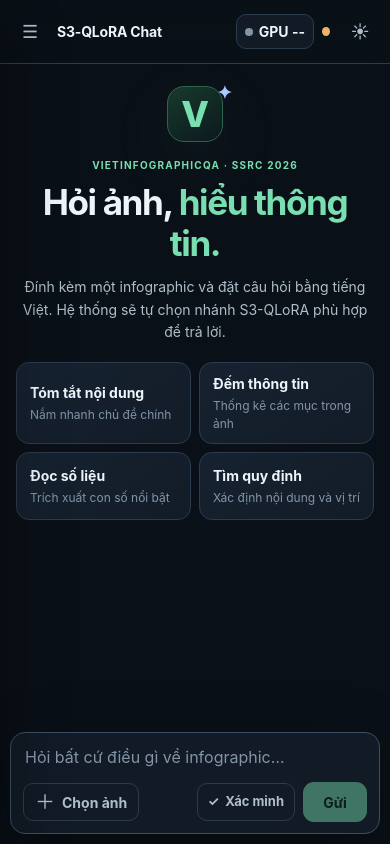
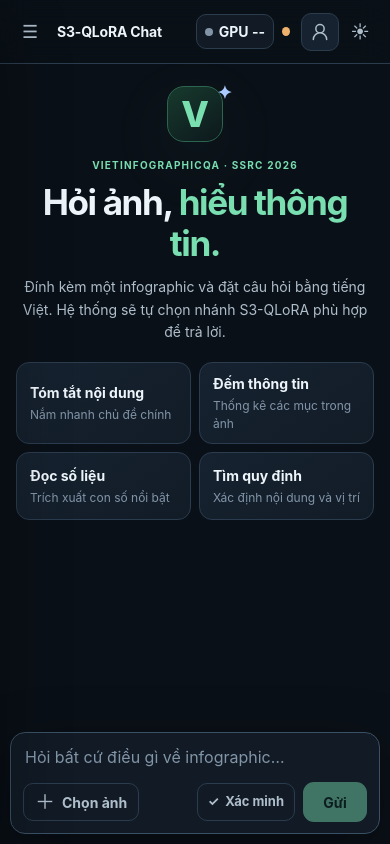
Before and after one commit to ptlocnguyen/vinfqa-chat-web, a plain HTML site: page index.html in a window 390 px wide. Drawn offline with Linux system fonts and the light colour scheme; no server answers.

Commit message:
style: expose account access in top navigation

```diff
--- a/assets/styles.css
+++ b/assets/styles.css
@@ -340,6 +340,8 @@ img { max-width: 100%; }
 }
 
 .icon-btn:hover { background: var(--surface); color: var(--text); }
+.account-link { display: flex; width: auto; min-width: 38px; padding: 0 11px; gap: 7px; border: 1px solid var(--stroke); background: var(--surface); font-size: 13px; font-weight: 700; white-space: nowrap; }
+.account-link:hover { border-color: #55836f; }
 .account-link svg { width: 20px; height: 20px; fill: none; stroke: currentColor; stroke-linecap: round; stroke-linejoin: round; stroke-width: 1.8; }
 .menu-btn,
 .sidebar-close { display: none; }
@@ -839,7 +841,7 @@ img { max-width: 100%; }
   .sidebar-bottom p { display: none; }
 }
 
-@media (max-width: 1180px) {
+@media (max-width: 1280px) {
   .gpu-quota-strip {
     display: flex;
     width: auto;
@@ -859,7 +861,7 @@ img { max-width: 100%; }
   .gpu-quota-compact { display: block; font-size: 12px; white-space: nowrap; }
 }
 
-@media (min-width: 1025px) and (max-width: 1180px) {
+@media (min-width: 1025px) and (max-width: 1280px) {
   .topbar { grid-template-columns: auto minmax(72px, 1fr) auto; gap: 8px; }
 }
 
@@ -874,7 +876,8 @@ img { max-width: 100%; }
   .topbar-actions { gap: 2px; }
   .service-status { margin-right: 0; font-size: 0; }
   .service-status .status-dot { width: 9px; height: 9px; }
-  .account-link { display: none; }
+  .account-link { display: flex; width: 38px; padding: 0; justify-content: center; }
+  .account-link span { display: none; }
 
   .empty-state {
     justify-content: flex-start;
@@ -916,6 +919,8 @@ img { max-width: 100%; }
 }
 
 @media (max-width: 350px) {
+  .service-status,
+  #themeToggle { display: none; }
   .verification-trigger { width: 38px; justify-content: center; padding-inline: 7px; }
   .verification-trigger span:last-child {
     position: absolute;
--- a/index.html
+++ b/index.html
@@ -45,7 +45,7 @@
           <span id="gpuQuotaUpdated" class="gpu-quota-updated">Chưa có dữ liệu</span>
           <button type="button" id="gpuQuotaRefresh" class="gpu-quota-refresh" title="Làm mới số dư GPU" aria-label="Làm mới quota GPU">↻</button>
         </section>
-        <div class="topbar-actions"><span id="serviceStatus" class="service-status"><span class="status-dot"></span>Chưa kết nối</span><a class="icon-btn account-link" href="./login.html" aria-label="Đăng nhập" title="Đăng nhập"><svg aria-hidden="true" viewBox="0 0 24 24"><path d="M20 21a8 8 0 0 0-16 0M12 13a5 5 0 1 0 0-10 5 5 0 0 0 0 10Z"/></svg></a><button id="themeToggle" class="icon-btn" aria-label="Đổi giao diện sáng tối" title="Đổi giao diện sáng tối">☀</button><button id="aboutToggle" class="icon-btn about" aria-label="Thông tin demo" title="Thông tin demo">ⓘ</button></div>
+        <div class="topbar-actions"><span id="serviceStatus" class="service-status"><span class="status-dot"></span>Chưa kết nối</span><a class="icon-btn account-link" href="./login.html" aria-label="Đăng nhập" title="Đăng nhập"><svg aria-hidden="true" viewBox="0 0 24 24"><path d="M20 21a8 8 0 0 0-16 0M12 13a5 5 0 1 0 0-10 5 5 0 0 0 0 10Z"/></svg><span>Đăng nhập</span></a><button id="themeToggle" class="icon-btn" aria-label="Đổi giao diện sáng tối" title="Đổi giao diện sáng tối">☀</button><button id="aboutToggle" class="icon-btn about" aria-label="Thông tin demo" title="Thông tin demo">ⓘ</button></div>
       </header>
 
       <div class="conversation-stage">
```
